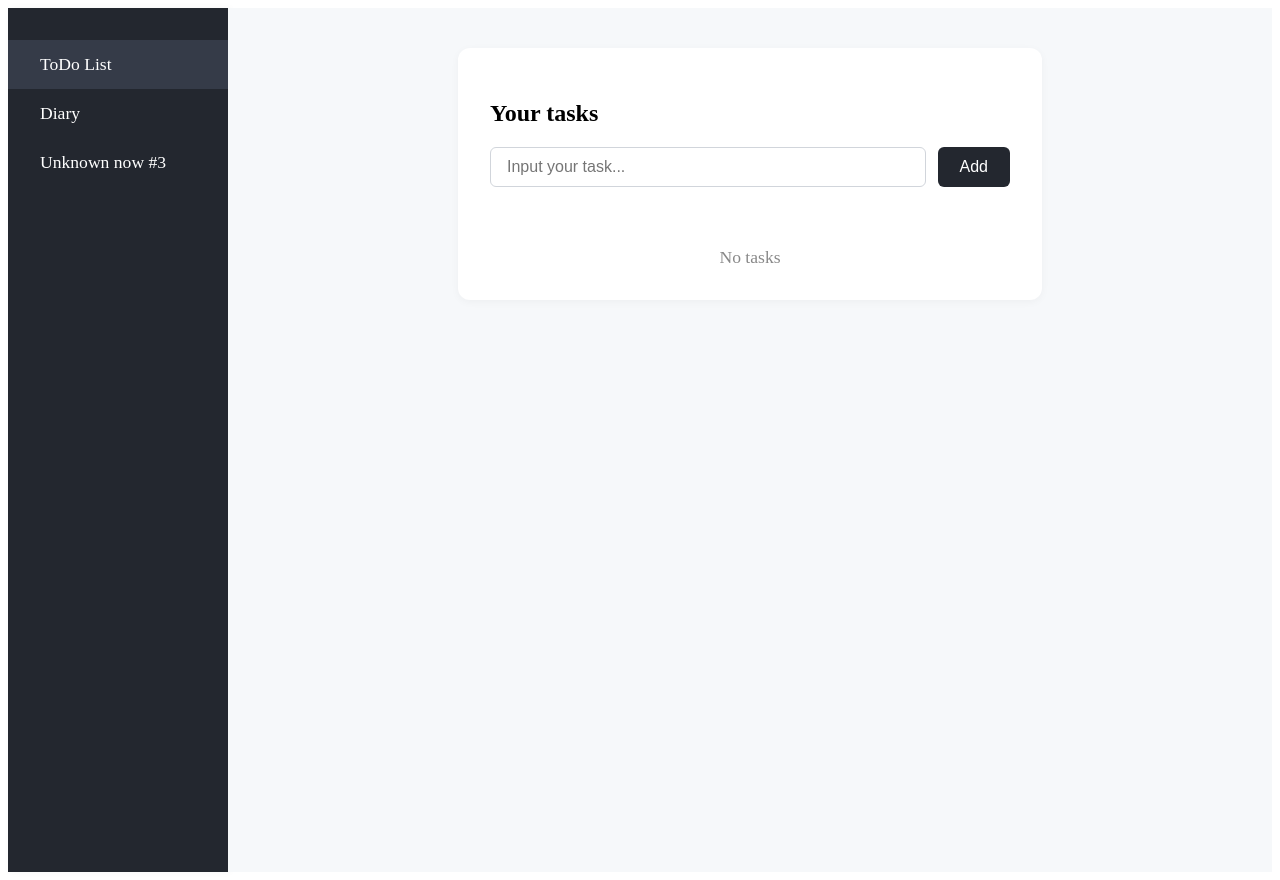
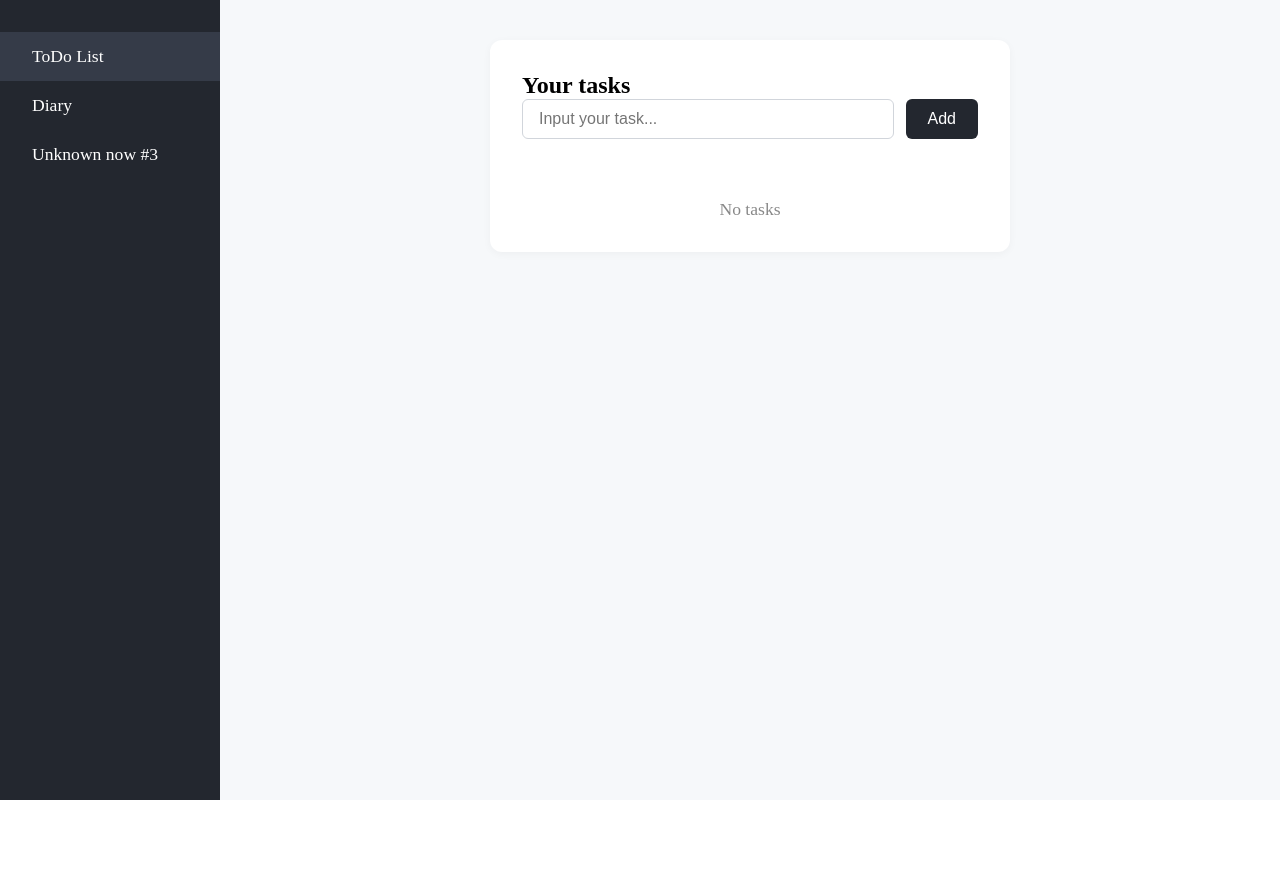
Before and after one commit to LuvioNN/ToDo, a React (Vite) app: page / in a window 1280 px wide. After the commit the page ends 800 px from the top, so only its background shows below. Built offline with nearby package versions, Linux system fonts and the light colour scheme.

Commit message:
refactor: moved SCSS-styles to a separate file
- moved Sidebar, ToDoList and Diary styles to /src/assets/scss/components/
removed imports from components

```diff
--- a/src/App.tsx
+++ b/src/App.tsx
@@ -2,7 +2,8 @@ import React, { useState } from 'react';
 import Sidebar from './components/Sidebar';
 import ToDoList from './components/ToDoList';
 import Diary from './components/Diary';
-import './App.scss';
+
+import './assets/scss/main.scss';
 
 const App: React.FC = () => {
   const [section, setSection] = useState<'todo' | 'diary'>('todo');
--- a/src/components/Sidebar.scss
+++ b/src/assets/scss/components/_Sidebar.scss
@@ -3,7 +3,7 @@
   background: #23272f;
   color: #fff;
   min-height: 100vh;
-  padding: 32px 0;
+  padding: 32px 0px;
   box-shadow: 2px 0 8px rgba(0,0,0,0.04);
 }
 .sidebar nav ul {
--- a/src/App.scss
+++ b/src/assets/scss/generals/_normalize.scss
@@ -1,3 +1,8 @@
+* {
+  margin: 0;
+  padding: 0;
+  box-sizing: border-box;
+}
 .app-layout {
   display: flex;
   min-height: 100vh;
--- /dev/null
+++ b/src/assets/scss/main.scss
@@ -0,0 +1,5 @@
+@import './generals/normalize.scss';
+
+@import './components/_Diary.scss';
+@import './components/_ToDoList.scss';
+@import './components/_Sidebar.scss';
--- a/src/components/Diary.tsx
+++ b/src/components/Diary.tsx
@@ -1,5 +1,5 @@
 import React, { useState, useEffect } from 'react';
-import './Diary.scss';
+
 
 const LOCAL_STORAGE_KEY = 'diary-entries';
 
--- a/src/components/Sidebar.tsx
+++ b/src/components/Sidebar.tsx
@@ -1,5 +1,4 @@
 import React from 'react';
-import './Sidebar.scss';
 
 interface SidebarProps {
   section: 'todo' | 'diary';
--- a/src/components/ToDoList.tsx
+++ b/src/components/ToDoList.tsx
@@ -1,5 +1,5 @@
 import React, { useState, useEffect } from 'react';
-import './ToDoList.scss';
+
 
 const LOCAL_STORAGE_KEY = 'todo-list';
 
```
Also changed, not shown: src/assets/scss/components/_Diary.scss (renamed from src/components/Diary.scss), src/assets/scss/components/_ToDoList.scss (renamed from src/components/ToDoList.scss).
